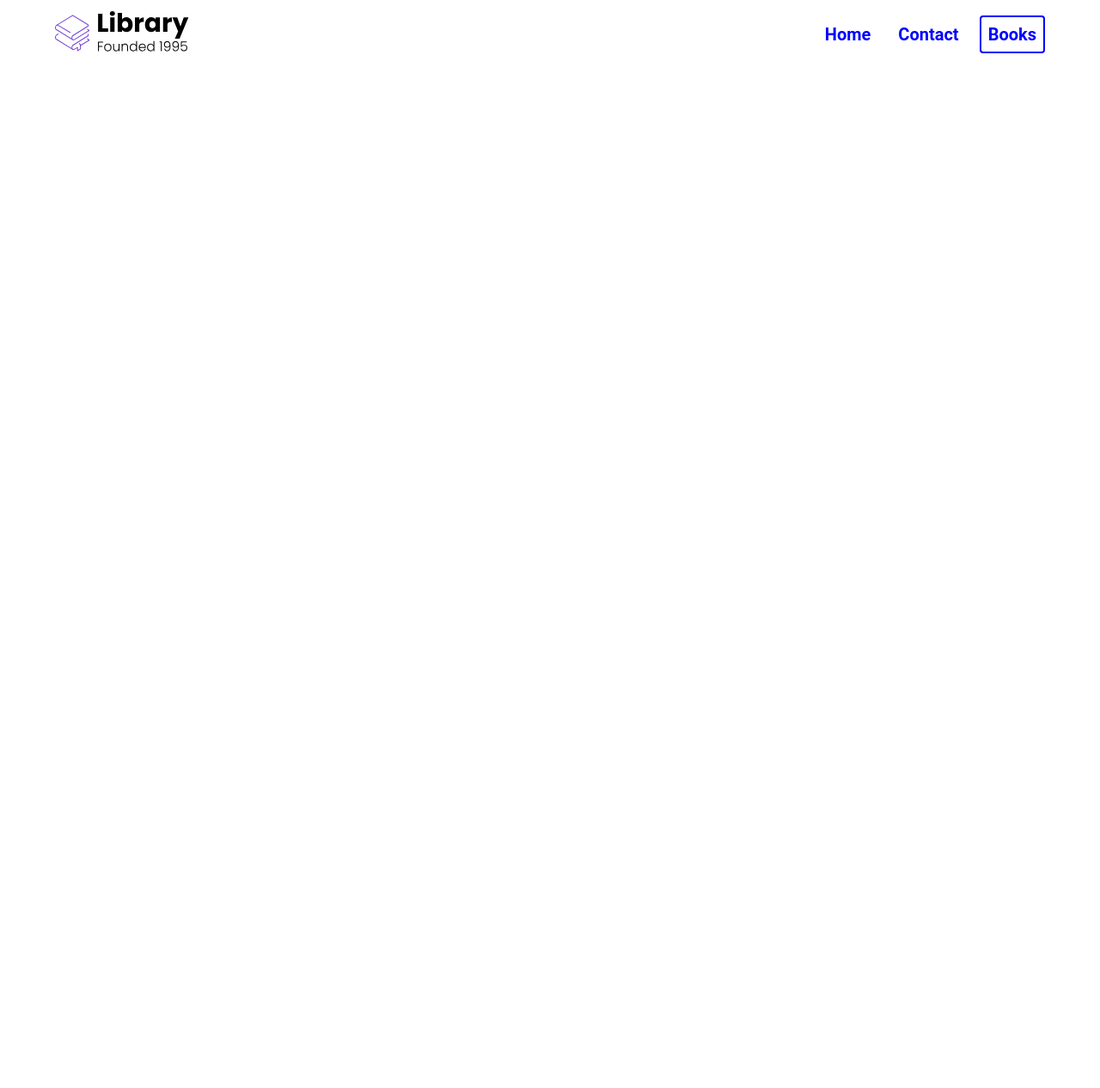
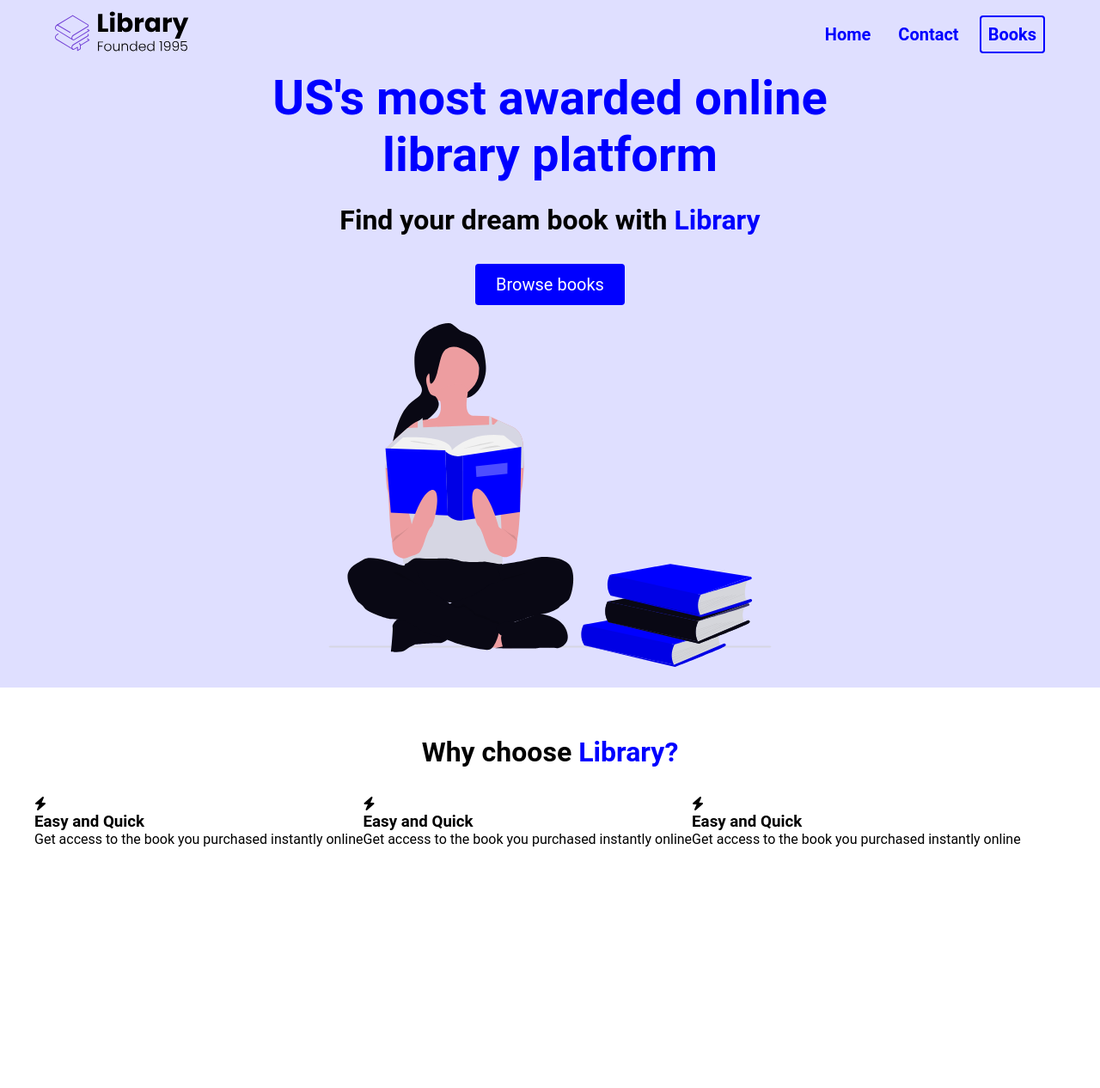
Before and after one commit to arekb16/FES-2.2.2-pt2-ecommerce, a plain HTML site: page index.html in a window 1280 px wide. Shown: the whole page at 86% size. Before the commit the page ends 800 px from the top, so only its background shows below. Drawn offline with Linux system fonts and the light colour scheme.

Commit message:
highlight section in progress

```diff
--- a/index.html
+++ b/index.html
@@ -5,10 +5,14 @@
     <meta name="viewport" content="width=device-width, initial-scale=1.0" />
     <title>FES 2.2.2 pt2 ecommerce</title>
     <link rel="stylesheet" href="style.css" />
+    <script
+      src="https://kit.fontawesome.com/1c7318c9d5.js"
+      crossorigin="anonymous"
+    ></script>
   </head>
 
   <body>
-    <section>
+    <section id="landing">
       <nav>
         <div class="nav__container">
           <img class="logo" src="./assets/Library.svg" alt="" />
@@ -19,7 +23,71 @@
           </ul>
         </div>
       </nav>
-      <header></header>
+      <header>
+        <div class="header__container">
+          <div class="header__description">
+            <h1>US's most awarded online library platform</h1>
+            <h2>Find your dream book with <span class="blue">Library</span></h2>
+            <button class="btn">Browse books</button>
+          </div>
+          <figure class="header__img--wrapper">
+            <img src="./assets/undraw_book-lover_f1dq.svg" alt="" />
+          </figure>
+        </div>
+      </header>
     </section>
+
+    <main>
+      <section id="highlights">
+        <div class="container">
+          <div class="row">
+            <h2 class="section__title">
+              Why choose <span class="blue">Library?</span>
+            </h2>
+            <div class="highlight__wrapper">
+              <div class="highlight">
+                <div class="highlight__img">
+                  <i class="fa-solid fa-bolt"></i>
+                  <h3 class="highlight__subtitle">Easy and Quick</h3>
+                  <p class="highlight__para">
+                    Get access to the book you purchased instantly online
+                  </p>
+                </div>
+              </div>
+              <div class="highlight">
+                <div class="highlight__img">
+                  <i class="fa-solid fa-bolt"></i>
+                  <h3 class="highlight__subtitle">Easy and Quick</h3>
+                  <p class="highlight__para">
+                    Get access to the book you purchased instantly online
+                  </p>
+                </div>
+              </div>
+              <div class="highlight">
+                <div class="highlight__img">
+                  <i class="fa-solid fa-bolt"></i>
+                  <h3 class="highlight__subtitle">Easy and Quick</h3>
+                  <p class="highlight__para">
+                    Get access to the book you purchased instantly online
+                  </p>
+                </div>
+              </div>
+            </div>
+          </div>
+        </div>
+      </section>
+
+      <section id="featured">
+        <div class="container">
+          <div class="row"></div>
+        </div>
+      </section>
+
+      <section id="recent">
+        <div class="container">
+          <div class="row"></div>
+        </div>
+      </section>
+    </main>
   </body>
 </html>
--- a/style.css
+++ b/style.css
@@ -31,8 +31,19 @@ li {
     list-style-type: none;
 }
 
+.blue {
+    color: #0000ff;
+}
+
 .logo {
     width: 160px;
+}
+
+img {
+    width: 100%;
+    height: 100%;
+    max-height: 50vh;
+
 }
 
 .nav__link {
@@ -44,7 +55,90 @@ li {
     padding: 8px;
 }
 
+
+.nav__link:hover {
+    text-decoration: underline;
+}
 .nav__link--primary {
 border: 2px solid blue;
 border-radius: 4px;
 }
+
+.nav__link--primary:hover {
+    text-decoration: none;
+}
+
+#landing {
+    background-color: #0000ff20;
+}
+
+header {
+    height: calc(100vh - 80px);
+}
+
+.header__container {
+width: 100%;
+height: 100%;
+max-width: 720px;
+display: flex;
+flex-direction: column;
+margin: 0 auto;
+justify-content: space-around;
+}
+
+.header__description {
+    display: flex;align-items: center;flex-direction: column;
+
+}
+
+h1 {
+    font-size: 56px;
+color: #0000ff;
+margin-bottom: 24px;
+text-align: center;
+}
+
+h2 {
+    text-align: center;
+    font-size: 32px;
+    margin-bottom: 32px;
+
+}
+
+button {
+    cursor: pointer;
+}
+
+button:active {
+    transform: translateY(1px);
+}
+
+.btn {
+    background-color: #0000ff;
+    color: white;
+    padding: 12px 24px;
+    font-size: 20px;
+    border-radius: 4px;
+    border: none;
+}
+
+.header__img--wrapper {
+    padding: 20px;
+}
+
+.container {
+padding: 56px 0;
+}
+
+.row {
+width: 100%;
+max-width: 1200px;
+margin: 0 auto;
+
+}
+
+/* HIGHLIGHTS */
+
+.highlight__wrapper {
+    display: flex;
+}
```
Also changed, not shown: assets/undraw_book-lover_f1dq.svg (added), 1 other file.
